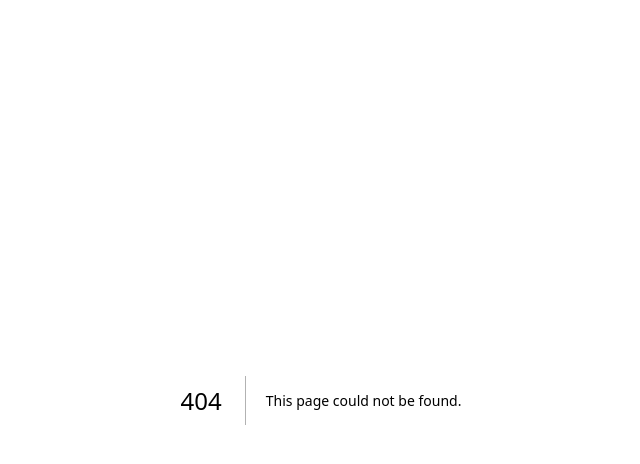
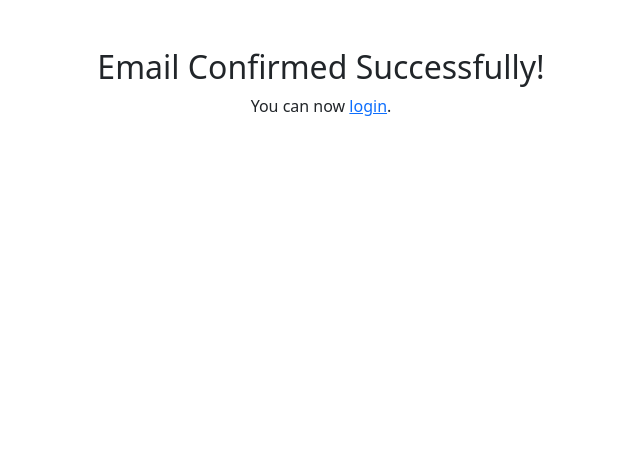
Before and after one commit to HimanayK/nextjs-app-with-supabase, a Next.js app: page /auth/confirmed in a window 1280 px wide. Before the commit this address had no page. Shown: the top 464 px of the page, without its empty margins (319-959 px from the left). Built offline with nearby package versions, Linux system fonts and the light colour scheme.

Commit message:
added email confirmation

```diff
--- /dev/null
+++ b/app/auth/confirmed/page.tsx
@@ -0,0 +1,8 @@
+export default function ConfirmedPage() {
+  return (
+    <div className="text-center mt-5">
+      <h2>Email Confirmed Successfully!</h2>
+      <p>You can now <a href="/auth/login">login</a>.</p>
+    </div>
+  );
+}
--- a/app/auth/register/page.tsx
+++ b/app/auth/register/page.tsx
@@ -42,6 +42,7 @@ const onsubmit = async (formdata: RegisterType) => {
     email,
     password,
     options: {
+      emailRedirectTo: "https://nextjs-app-with-supabase.vercel.app/auth/confirmed",
       data: {
         displayName,
         gender,
@@ -49,6 +50,7 @@ const onsubmit = async (formdata: RegisterType) => {
       },
     },
   });
+
   if (error) {
     toast.error("Failed to register the user")
   } else {
```
